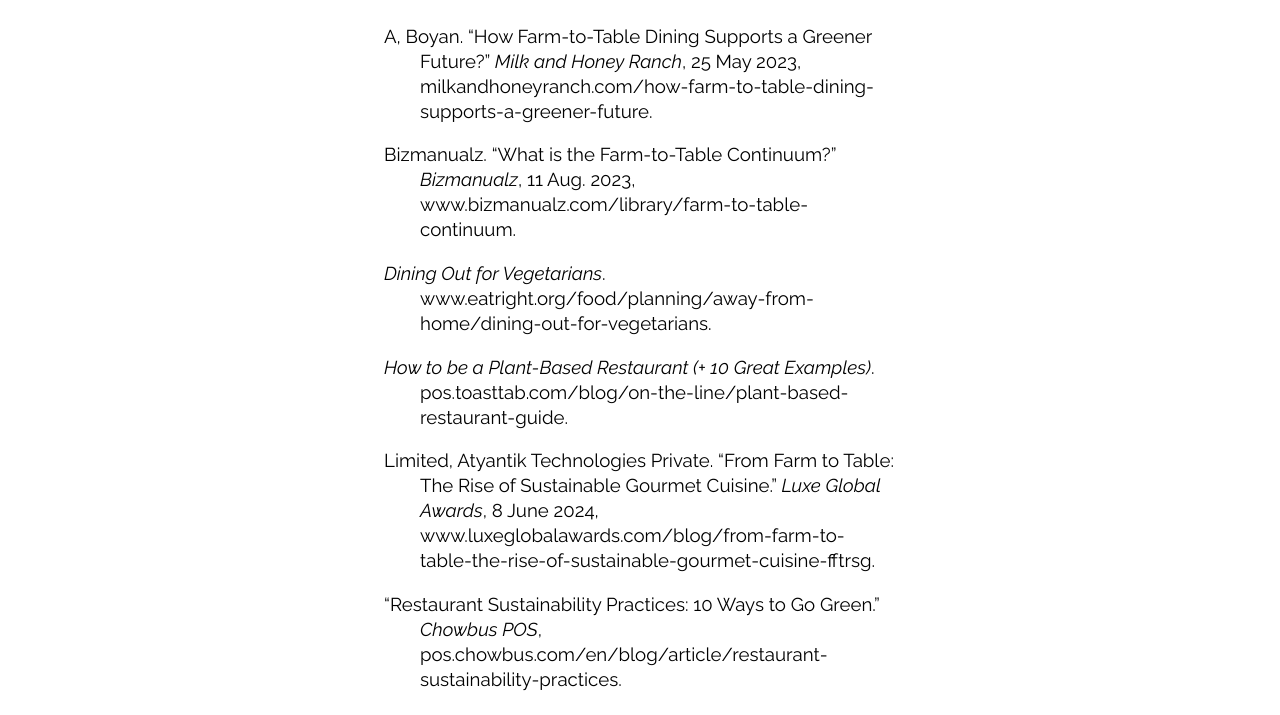
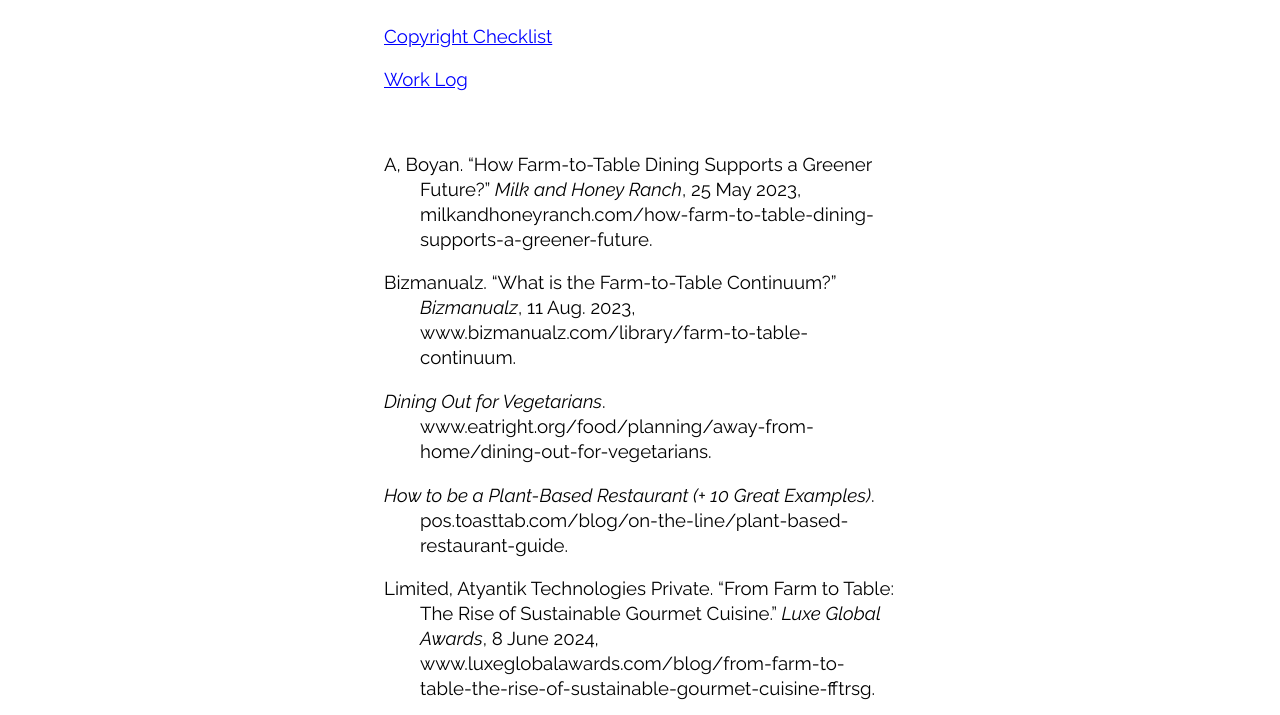
Before and after one commit to veggiehearth/veggiehearth.github.io, a plain HTML site: page references.html in a window 1280 px wide. Shown: the part 276-991 px from the top of the page. Drawn offline with Linux system fonts and the light colour scheme.

Commit message:
Added work log and copyright checklist

```diff
--- a/references.html
+++ b/references.html
@@ -30,6 +30,9 @@
       <h2>Reference Page</h2>
 
       <div class="citations">
+        <p><a class="links" href="https://www.canva.com/design/DAGdoQ_V8B0/-wrbomF5mKio2OXuS2NmBg/view?utm_content=DAGdoQ_V8B0&utm_campaign=designshare&utm_medium=link2&utm_source=uniquelinks&utlId=hf5ad74d172">Copyright Checklist</a></p>
+        <p><a class="links" href="https://www.canva.com/design/DAGdof-IROA/5u4I7G5k4OQ19G8m4KBe4A/view?utm_content=DAGdof-IROA&utm_campaign=designshare&utm_medium=link2&utm_source=uniquelinks&utlId=hbd9430dc76">Work Log</a></p>
+        <br>
         <p>A, Boyan. “How Farm-to-Table Dining Supports a Greener Future?” <em>Milk and Honey Ranch</em>, 25 May 2023, milkandhoneyranch.com/how-farm-to-table-dining-supports-a-greener-future.</p>
         <p>Bizmanualz. “What is the Farm-to-Table Continuum?” <em>Bizmanualz</em>, 11 Aug. 2023, www.bizmanualz.com/library/farm-to-table-continuum.</p>
         <p><em>Dining Out for Vegetarians</em>. www.eatright.org/food/planning/away-from-home/dining-out-for-vegetarians.</p>
--- a/style.css
+++ b/style.css
@@ -143,3 +143,8 @@
   color: black;
   text-decoration: none;
 }
+
+a.links {
+  text-decoration: underline;
+  color: blue;
+}
```
Also changed, not shown: 1 other file.
